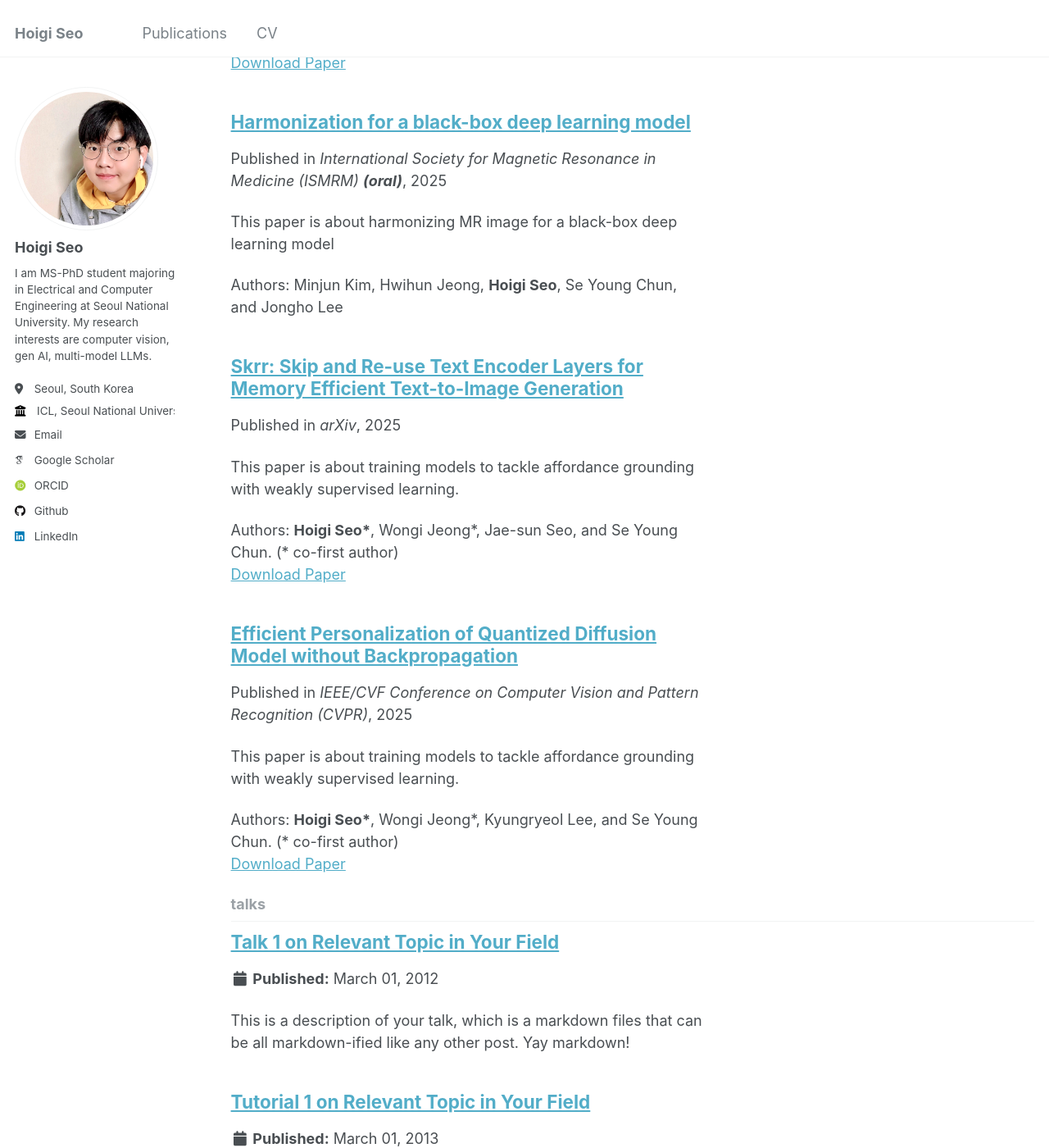
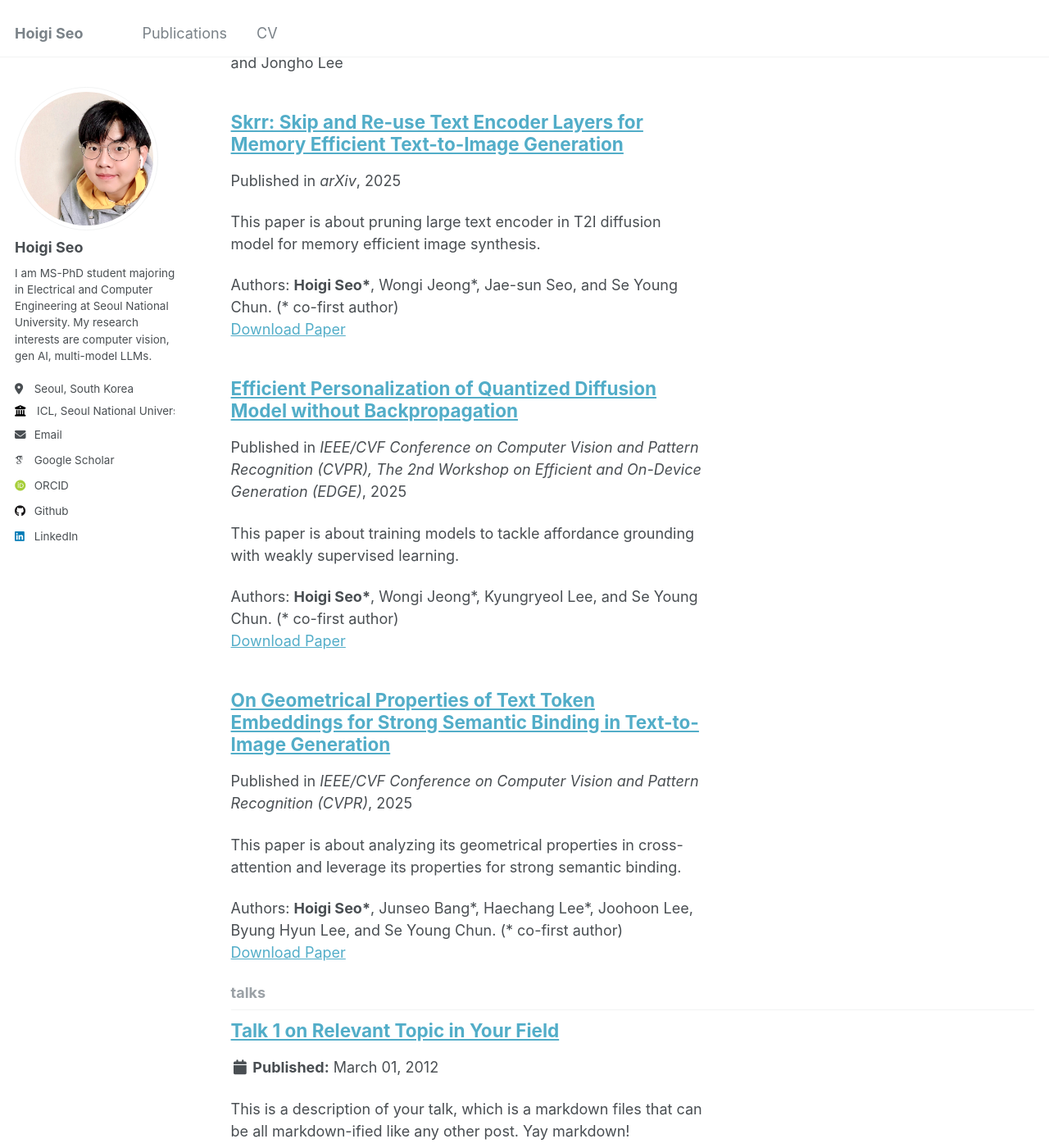
Before and after one commit to seohoiki3215/seohoiki3215.github.io, a Jekyll site: the page built from _pages/collection-archive.html, in a window 1280 px wide and 1400 px high, scrolled down 2383 px. Shown: the whole window at 82% size. Built offline with Jekyll 4.4.1, drawn with Linux system fonts in a browser that asks for light colours; some web fonts are replaced; some of the changed text lies outside the part shown.

```diff
--- a/_publications/INTRA.md
+++ b/_publications/INTRA.md
@@ -5,7 +5,7 @@ category: conference_full
 permalink: /publication/2024-02-17-paper-title-number-4
 excerpt: 'This paper is about training models to tackle affordance grounding with weakly supervised learning.'
 date: 2024-09-10
-venue: 'European Conference on Computer Vision (ECCV)'
+venue: 'European Conference on Computer Vision (ECCV), Twelfth International Workshop on Assistive Computer Vision and Robotics (ACVR24) <b>(oral)</b>'
 paperurl: 'https://arxiv.org/pdf/2409.06210'
 citation: 'Ji Ha Jang*, <b>Hoigi Seo*</b>, and Se Young Chun. (* co-first author)'
 ---
--- a/_publications/Skrr.md
+++ b/_publications/Skrr.md
@@ -3,7 +3,7 @@ title: "Skrr: Skip and Re-use Text Encoder Layers for Memory Efficient Text-to-I
 collection: publications
 category: technical_report
 # permalink: /publication/2024-02-17-paper-title-number-4
-excerpt: 'This paper is about training models to tackle affordance grounding with weakly supervised learning.'
+excerpt: 'This paper is about pruning large text encoder in T2I diffusion model for memory efficient image synthesis.'
 date: 2025-02-12
 venue: 'arXiv'
 paperurl: 'https://arxiv.org/pdf/2502.08690'
--- /dev/null
+++ b/_publications/TeeMo.md
@@ -0,0 +1,13 @@
+---
+title: "On Geometrical Properties of Text Token Embeddings for Strong Semantic Binding in Text-to-Image Generation"
+collection: publications
+category: technical_report
+# permalink: /publication/2024-02-17-paper-title-number-4
+excerpt: 'This paper is about analyzing its geometrical properties in cross-attention and leverage its properties for strong semantic binding.'
+date: 2025-03-29
+venue: 'IEEE/CVF Conference on Computer Vision and Pattern Recognition (CVPR)'
+paperurl: 'https://arxiv.org/pdf/2503.23011'
+citation: '<b>Hoigi Seo*</b>, Junseo Bang*, Haechang Lee*, Joohoon Lee, Byung Hyun Lee, and Se Young Chun. (* co-first author)'
+---
+
+Text-to-Image (T2I) models often suffer from text-image misalignment in complex scenes involving multiple objects and attributes. Semantic binding aims to mitigate this issue by accurately associating the generated attributes and objects with their corresponding noun phrases (NPs). Existing methods rely on text or latent optimizations, yet the factors influencing semantic binding remain underexplored. Here we investigate the geometrical properties of text token embeddings and their cross-attention (CA) maps. We empirically and theoretically analyze that the geometrical properties of token embeddings, specifically both angular distances and norms, play a crucial role in CA map differentiation. Then, we propose TeeMo, a training-free text embedding-aware T2I framework with strong semantic binding. TeeMo consists of Causality-Aware Projection-Out (CAPO) for distinct inter-NP CA maps and Adaptive Token Mixing (ATM) with our loss to enhance inter-NP separation while maintaining intra-NP cohesion in CA maps. Extensive experiments confirm TeeMo consistently outperforms prior arts across diverse baselines and datasets..
--- a/_publications/ZOODiP.md
+++ b/_publications/ZOODiP.md
@@ -5,7 +5,7 @@ category: conference_full
 # permalink: /publication/2024-02-17-paper-title-number-4
 excerpt: 'This paper is about training models to tackle affordance grounding with weakly supervised learning.'
 date: 2025-02-12
-venue: 'IEEE/CVF Conference on Computer Vision and Pattern Recognition (CVPR)'
+venue: 'IEEE/CVF Conference on Computer Vision and Pattern Recognition (CVPR), The 2nd Workshop on Efficient and On-Device Generation (EDGE)'
 paperurl: 'https://arxiv.org/pdf/2503.14868'
 citation: '<b>Hoigi Seo*</b>, Wongi Jeong*, Kyungryeol Lee, and Se Young Chun. (* co-first author)'
 ---
```
Also changed, not shown: _pages/about.md (+7 -1 lines), _publications/DITTO.md (+1 -1 lines), _publications/INTRA _ACVR.md (deleted, +0 -13 lines), images/teemo.png (added).
